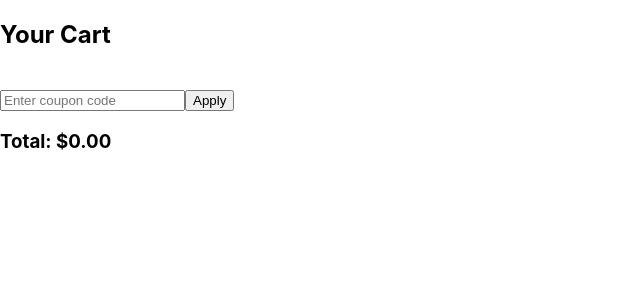
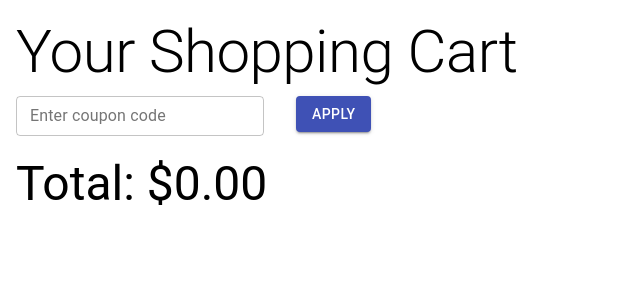
Before and after one commit to yesung1/re-shop, a React (Create React App) app: page /cart in a window 1280 px wide. Shown: the top 300 px of the page, without its empty margins (0-640 px from the left). Built offline with nearby package versions, Linux system fonts and the light colour scheme.

Commit message:
update:react 버전 add:Material-UI, readme v0.2

```diff
--- a/package.json
+++ b/package.json
@@ -3,12 +3,13 @@
   "version": "0.1.0",
   "private": true,
   "dependencies": {
+    "@material-ui/core": "^4.12.4",
     "@testing-library/jest-dom": "^5.17.0",
     "@testing-library/react": "^13.4.0",
     "@testing-library/user-event": "^13.5.0",
     "axios": "^1.5.1",
-    "react": "^18.2.0",
-    "react-dom": "^18.2.0",
+    "react": "^17.0.2",
+    "react-dom": "^17.0.2",
     "react-router-dom": "^6.17.0",
     "react-scripts": "5.0.1",
     "web-vitals": "^2.1.4"
--- a/src/components/Cart.js
+++ b/src/components/Cart.js
@@ -1,12 +1,46 @@
 import React, { useContext, useEffect, useState } from "react";
 import { CartContext } from "../CartContext";
 import coupons from "../coupons.json";
+import {
+  Button,
+  TextField,
+  Typography,
+  Grid,
+  Card,
+  CardMedia,
+  CardContent,
+  CardActions,
+} from "@material-ui/core";
+import { makeStyles } from "@material-ui/core/styles";
+
+const useStyles = makeStyles((theme) => ({
+  root: {
+    padding: theme.spacing(2),
+  },
+  card: {
+    display: "flex",
+    marginBottom: theme.spacing(2),
+  },
+  cardMedia: {
+    width: 100,
+  },
+  cardContent: {
+    flex: 1,
+  },
+  quantityInput: {
+    width: 80,
+  },
+  couponInput: {
+    marginRight: theme.spacing(2),
+  },
+}));
 
 function Cart() {
   const { cartItems, removeFromCart, changeQuantity, calculateTotal } =
     useContext(CartContext);
   const [couponCode, setCouponCode] = useState("");
   const [total, setTotal] = useState(calculateTotal());
+  const classes = useStyles();
 
   useEffect(() => {
     setTotal(calculateTotal());
@@ -26,31 +60,61 @@ function Cart() {
   }
 
   return (
-    <div>
-      <h2>Your Cart</h2>
+    <div className={classes.root}>
+      <Typography variant="h2">Your Shopping Cart</Typography>
       {cartItems.map((item) => (
-        <div key={item.id}>
-          <img src={item.image} alt={item.name} />
-          <h3>{item.name}</h3>
-          <p>{item.price}</p>
-          <input
+        <Card key={item.id} className={classes.card}>
+          <CardMedia
+            component="img"
+            image={item.image}
+            alt={item.name}
+            className={classes.cardMedia}
+          />
+          <CardContent className={classes.cardContent}>
+            <Typography variant="h3">{item.name}</Typography>
+            <Typography variant="subtitle1">${item.price}</Typography>
+            <TextField
               type="number"
-            min="1"
+              inputProps={{ min: 1 }}
               value={item.quantity}
               onChange={(e) => changeQuantity(item.id, e.target.value)}
+              label="Quantity"
+              variant="outlined"
+              margin="dense"
+              className={classes.quantityInput}
             />
-          <button onClick={() => removeFromCart(item)}>Remove</button>
-        </div>
+          </CardContent>
+          <CardActions>
+            <Button
+              onClick={() => removeFromCart(item)}
+              color="secondary"
+              variant="contained"
+            >
+              Remove
+            </Button>
+          </CardActions>
+        </Card>
       ))}
-      <br />
-      <input
-        type="text"
+      <Grid container alignItems="center" spacing={2}>
+        <Grid item>
+          <TextField
             value={couponCode}
             onChange={(e) => setCouponCode(e.target.value)}
-        placeholder="Enter coupon code"
+            label="Enter coupon code"
+            variant="outlined"
+            margin="dense"
+            className={classes.couponInput}
           />
-      <button onClick={applyCoupon}>Apply</button>
-      <h3>Total: ${total.toFixed(2)}</h3>
+        </Grid>
+        <Grid item>
+          <Button onClick={applyCoupon} color="primary" variant="contained">
+            Apply
+          </Button>
+        </Grid>
+      </Grid>
+      <Typography variant="h3" style={{ marginTop: "1rem" }}>
+        Total: ${total.toFixed(2)}
+      </Typography>
     </div>
   );
 }
--- a/src/index.js
+++ b/src/index.js
@@ -1,15 +1,10 @@
-import React from 'react';
-import ReactDOM from 'react-dom/client';
-import './index.css';
-import App from './App';
-import reportWebVitals from './reportWebVitals';
+import React from "react";
+import ReactDOM from "react-dom";
+import "./index.css";
+import App from "./App";
+import reportWebVitals from "./reportWebVitals";
 
-const root = ReactDOM.createRoot(document.getElementById('root'));
-root.render(
-  <React.StrictMode>
-    <App />
-  </React.StrictMode>
-);
+ReactDOM.render(<App />, document.getElementById("root"));
 
 // If you want to start measuring performance in your app, pass a function
 // to log results (for example: reportWebVitals(console.log))
```
Also changed, not shown: 2 other files (tests, documents, lock files or other folders). Lines whose indentation alone changed are shown as unchanged.
